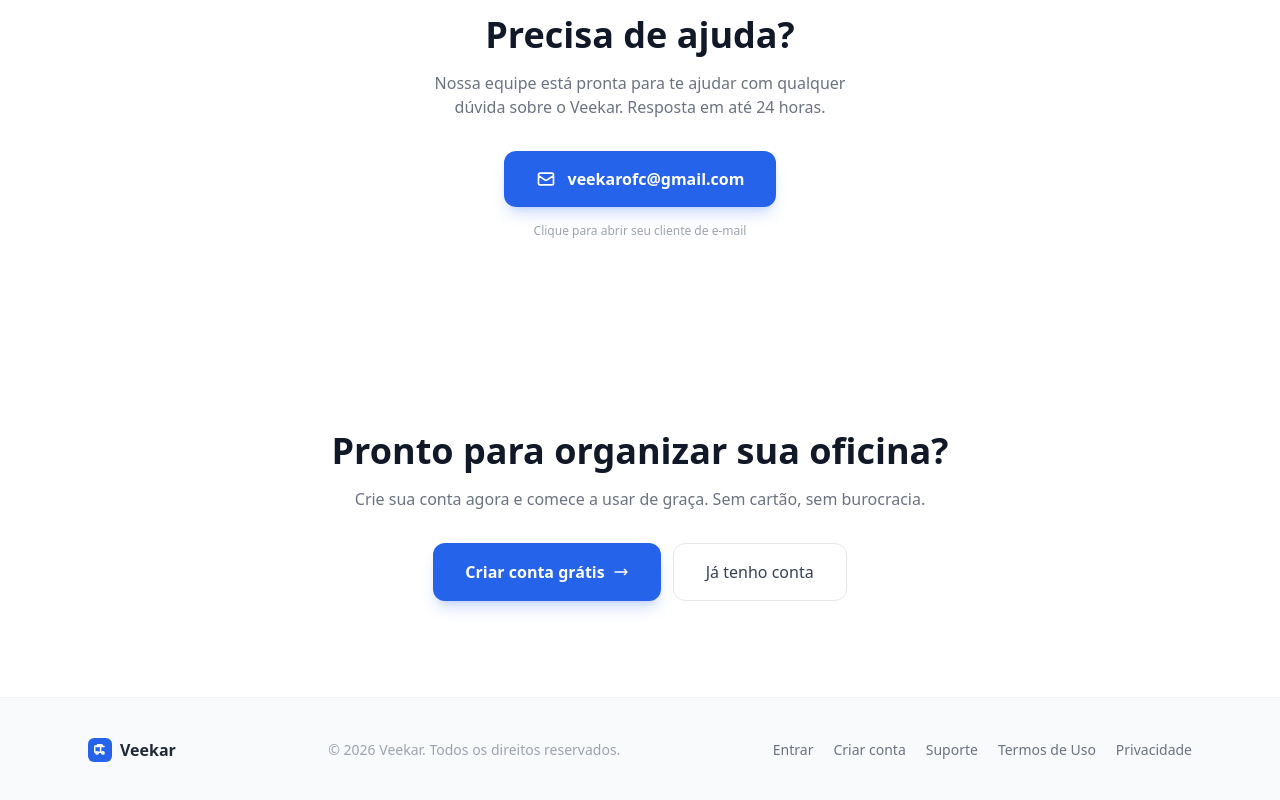
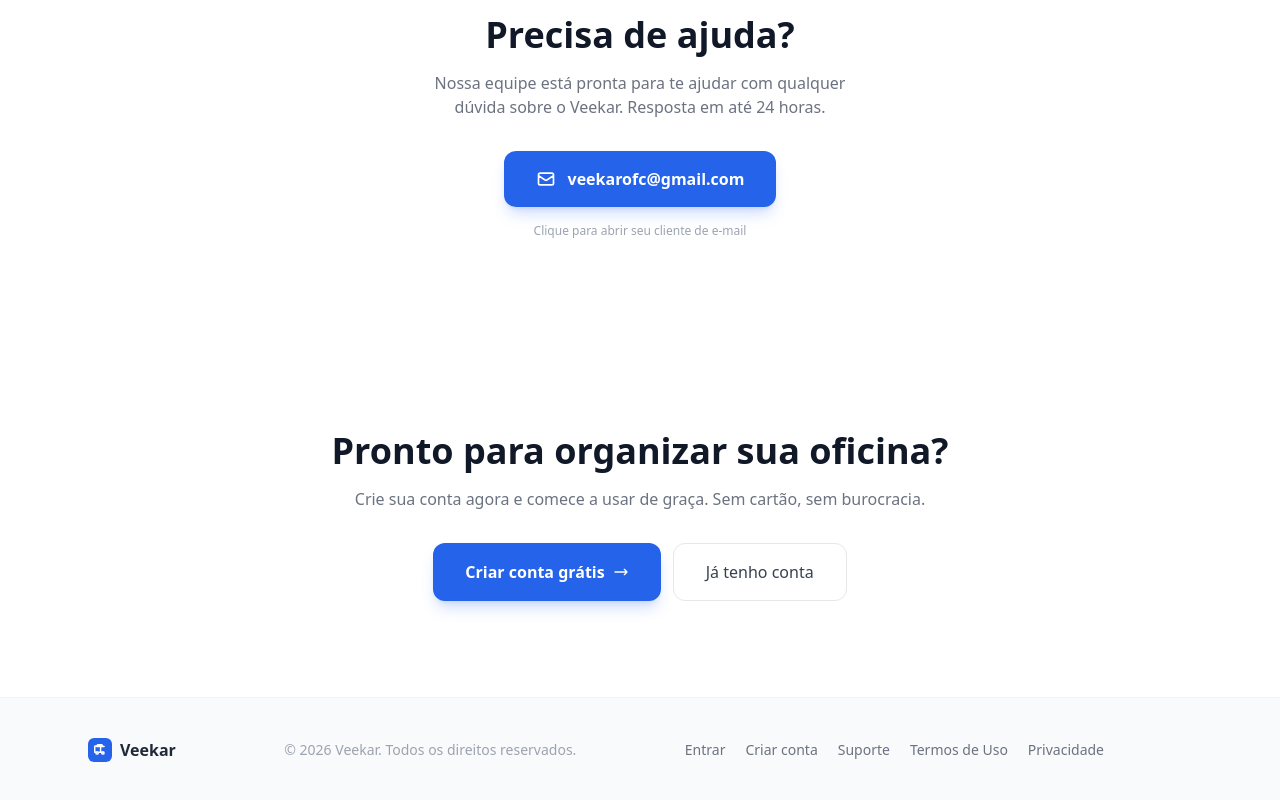
Before and after one commit to nathanporto/veekar, a Nuxt app in the folder frontend/: page / in a window 1280 px wide. Shown: the part 6022-6822 px from the top of the page. Built offline with nearby package versions, Linux system fonts and the light colour scheme.

Commit message:
fix: ajustes em privacidade e termos, data e botão flutuante atrapalhando

```diff
--- a/frontend/app/pages/index.vue
+++ b/frontend/app/pages/index.vue
@@ -575,8 +575,8 @@ function toggleFaq(index: number) {
     </section>
 
     <!-- FOOTER -->
-    <footer class="border-t border-gray-100 py-10 bg-gray-50">
-      <div class="max-w-6xl mx-auto px-4 sm:px-6 flex flex-col sm:flex-row items-center justify-between gap-4">
+    <footer class="border-t border-gray-100 pt-10 pb-28 sm:pb-10 bg-gray-50">
+      <div class="max-w-6xl mx-auto px-4 sm:px-6 flex flex-col sm:flex-row items-center justify-between gap-4 sm:pr-28">
         <div class="flex items-center gap-2">
           <div class="w-6 h-6 bg-blue-600 rounded-md flex items-center justify-center">
             <svg class="w-3.5 h-3.5 text-white" fill="none" viewBox="0 0 24 24" stroke="currentColor">
--- a/frontend/app/pages/privacidade.vue
+++ b/frontend/app/pages/privacidade.vue
@@ -23,7 +23,7 @@ definePageMeta({ layout: 'landing' })
     <main class="max-w-3xl mx-auto px-4 sm:px-6 py-12">
       <div class="mb-10">
         <h1 class="text-3xl font-bold text-gray-900">Política de Privacidade</h1>
-        <p class="text-gray-500 text-sm mt-2">Última atualização: 1º de julho de 2025</p>
+        <p class="text-gray-500 text-sm mt-2">Última atualização: 1º de julho de 2026</p>
         <p class="text-gray-500 text-sm mt-1">Em conformidade com a Lei Geral de Proteção de Dados (Lei nº 13.709/2018 — LGPD)</p>
       </div>
 
--- a/frontend/app/pages/termos.vue
+++ b/frontend/app/pages/termos.vue
@@ -23,7 +23,7 @@ definePageMeta({ layout: 'landing' })
     <main class="max-w-3xl mx-auto px-4 sm:px-6 py-12">
       <div class="mb-10">
         <h1 class="text-3xl font-bold text-gray-900">Termos de Uso</h1>
-        <p class="text-gray-500 text-sm mt-2">Última atualização: 1º de julho de 2025</p>
+        <p class="text-gray-500 text-sm mt-2">Última atualização: 1º de julho de 2026</p>
       </div>
 
       <div class="prose prose-gray max-w-none space-y-8 text-gray-700 text-sm leading-relaxed">
```
